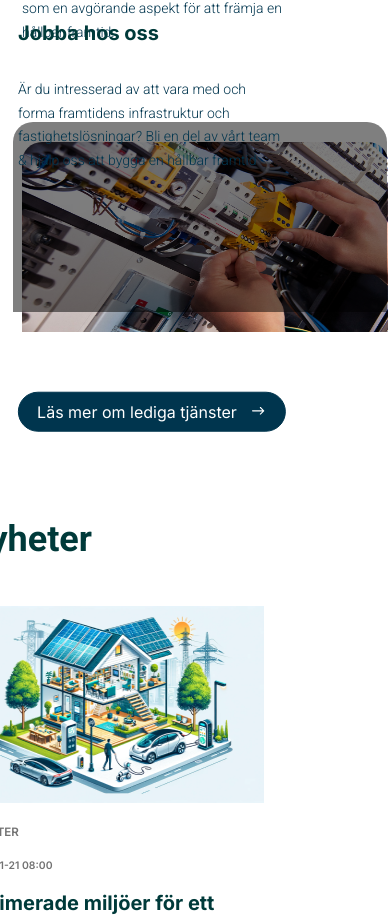
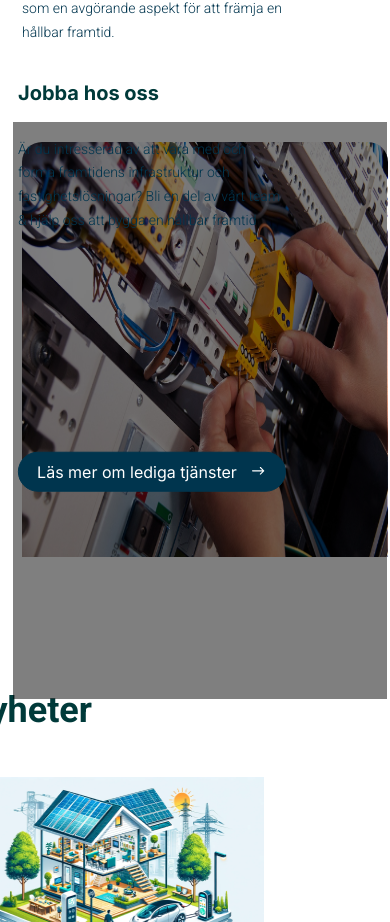
Before and after one commit to Aswinstadx/Egestam_Mattsson_3, a React (Create React App) app in the folder frontend/: page / in a window 390 px wide. Shown: the part 2439-3361 px from the top of the page. Built offline with nearby package versions, Linux system fonts and the light colour scheme.

Commit message:
new changes done

```diff
--- a/frontend/src/Sections/Section5.jsx
+++ b/frontend/src/Sections/Section5.jsx
@@ -2,6 +2,21 @@ import React, { useEffect, useState } from "react";
 
 function Section5() {
   const [isIpad, setIsIpad] = useState(false);
+  const [isMobile, setIsMobile] = useState(false);
+
+  useEffect(() => {
+    const handleResize = () => {
+      setIsMobile(window.innerWidth <= 768);
+    };
+
+    handleResize();
+
+    window.addEventListener("resize", handleResize);
+
+    return () => {
+      window.removeEventListener("resize", handleResize);
+    };
+  }, []);
 
   useEffect(() => {
     const handleResize = () => {
@@ -172,12 +187,12 @@ function Section5() {
                 <div
                   className="dark-overlay"
                   style={{
-                    borderTopLeftRadius: "20px",
-                    borderTopRightRadius: "20px",
+                    borderTopLeftRadius: !isMobile && "20px",
+                    borderTopRightRadius: !isMobile && "20px",
 
                     left: "13px",
                     width: "96%", // Set width to 100% of its container
-                    height: "72%", // Set height to 100% of its container
+                    height: !isMobile && "72%",
                   }}
                 ></div>{" "}
                 {/* This will create the dark overlay */}
@@ -188,7 +203,7 @@ function Section5() {
                     borderTopLeftRadius: "20px",
                     borderTopRightRadius: "20px",
                     maxWidth: "100%", // Set maximum width to 100% of its container
-                    height: "72%",
+                    height: !isMobile && "72%",
                   }}
                   alt="Background"
                 />
--- a/frontend/src/index.css
+++ b/frontend/src/index.css
@@ -1292,6 +1292,7 @@ line-height: 20px; /* 125% */
     width: 100%;
     height: 415.8px;
     margin-top: 20px;
+    height: 415px;
   }
 
   .section6 {
```
